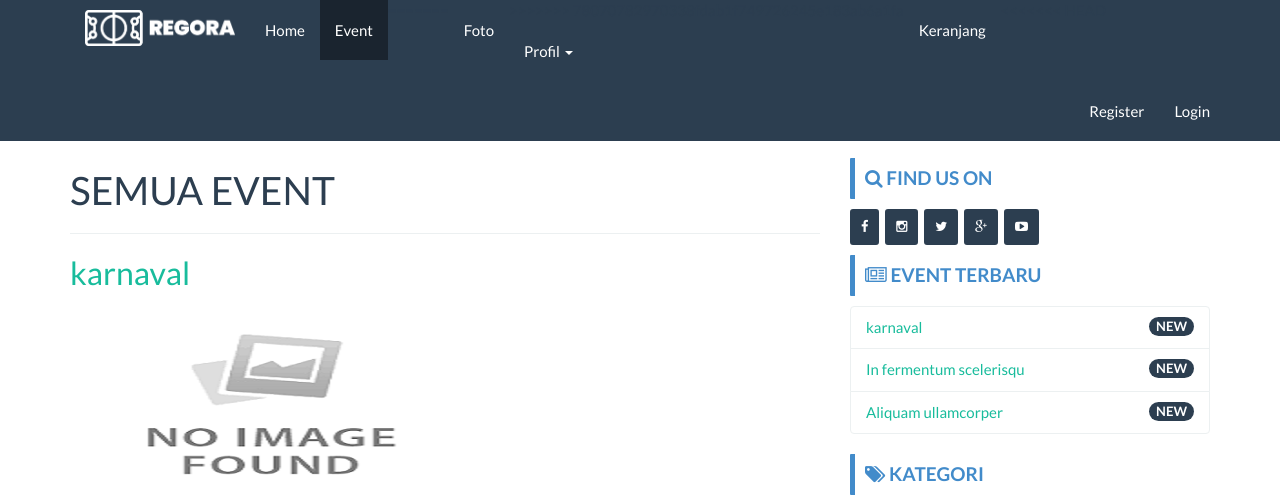
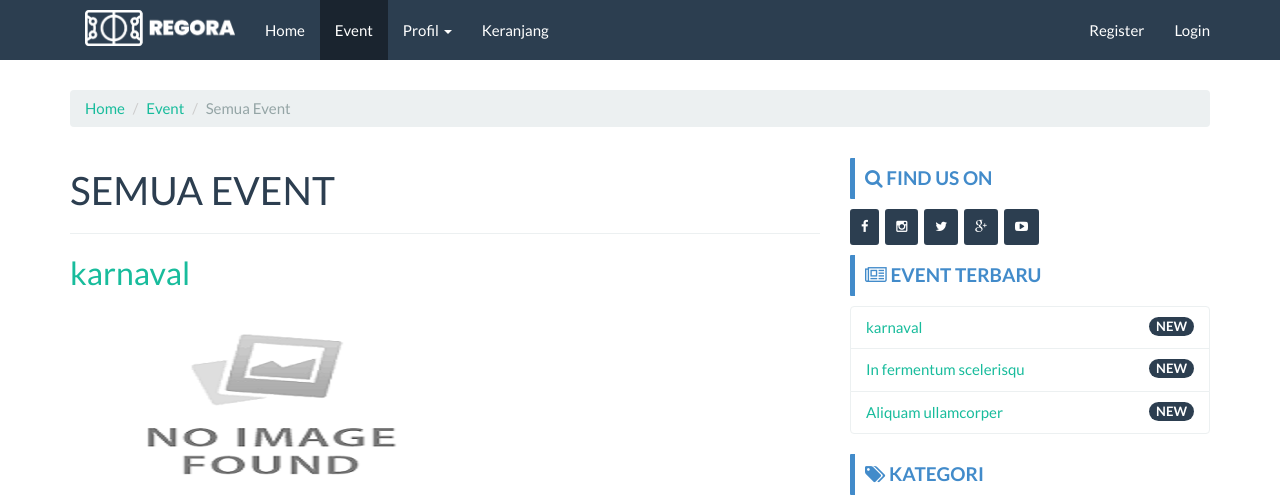
Before and after one commit to bendinuralif/Regora, a CodeIgniter app: page /tcpdf/event in a window 1280 px wide. Shown: the top 500 px of the page. Run offline with CodeIgniter, Linux system fonts and the light colour scheme; data comes from the database, SQL or seed files in the repository; some libraries are stand-ins or nearby versions.

Commit message:
update navbar

```diff
--- a/application/views/front/navbar.php
+++ b/application/views/front/navbar.php
@@ -28,18 +28,7 @@
                     } ?>">
           <a href="<?php echo base_url('event') ?>"> Event</a>
         </li>
-<<<<<<< HEAD
         <li class="dropdown <?php if($this->uri->segment(1) == "about" or $this->uri->segment(1) == "contact"){echo "active";} ?>">
-=======
-        <li class="<?php if ($this->uri->segment(1) == "gallery") {
-                      echo "active";
-                    } ?>">
-          <a href="<?php echo base_url('gallery/album') ?>"> Foto</a>
-        </li>
-        <li class="dropdown <?php if ($this->uri->segment(1) == "about" or $this->uri->segment(1) == "contact") {
-                              echo "active";
-                            } ?>">
->>>>>>> 78070782970338fdab1f749726245e183ab6a1fa
           <a href="#" class="dropdown-toggle" data-toggle="dropdown" role="button" aria-haspopup="true" aria-expanded="false">Profil <span class="caret"></span></a>
           <ul class="dropdown-menu">
             <li class="<?php if ($this->uri->segment(1) == "about") {
```
